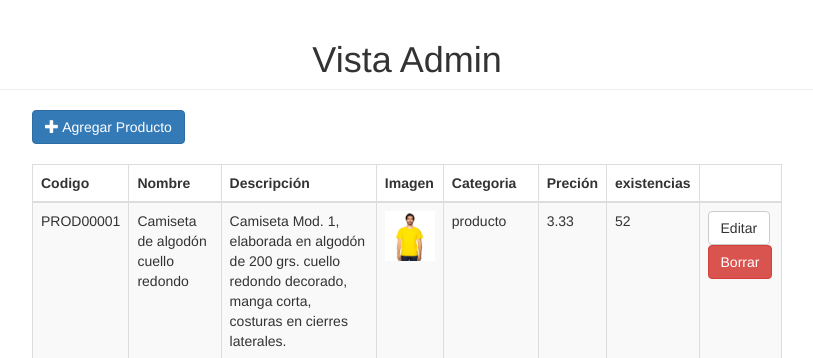
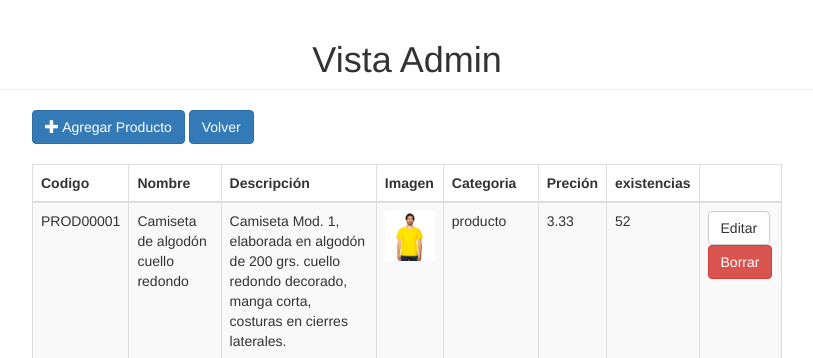
Before and after one commit to 2Manuel-2/DesafioPractico-1-DSS, a PHP site: page /Vista/VistaAdmin.php in a window 1280 px wide. Shown: the top 358 px of the page, without its empty margins (233-1046 px from the left). Run offline with PHP 8.4, Linux system fonts and the light colour scheme.

Commit message:
Update VistaAdmin.php

```diff
--- a/Vista/VistaAdmin.php
+++ b/Vista/VistaAdmin.php
@@ -11,7 +11,7 @@
     <div class="row">
         <div class="col-sm-8 col-sm-offset-2">
             <a href="VistaNewProduct.php" class="btn btn-primary" data-toggle="modal"><span class="glyphicon glyphicon-plus"></span> Agregar Producto</a>
-
+            <a href="../index.php" class="btn btn-primary" data-toggle="modal"> Volver</a>
             <table class="table table-bordered table-striped" style="margin-top:20px;">
                 <thead>
                     <th>Codigo</th>
```
